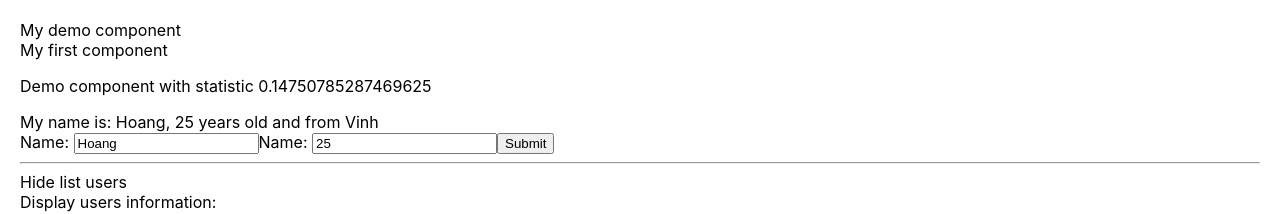
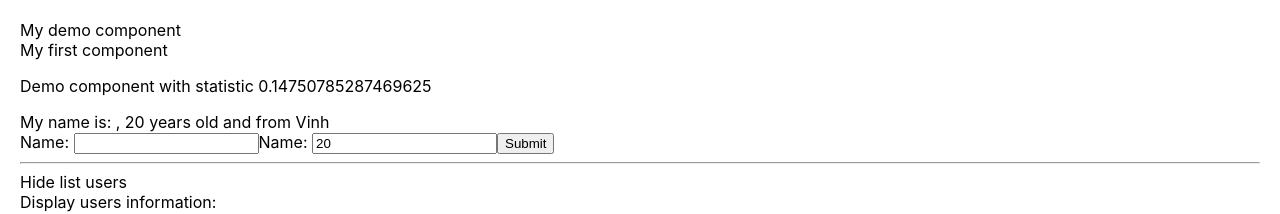
Before and after one commit to thruy/starter-React, a React (Create React App) app: page / in a window 1280 px wide. Shown: the top 214 px of the page. Built offline with nearby package versions, Linux system fonts and the light colour scheme.

Commit message:
function as props

```diff
--- a/src/App.js
+++ b/src/App.js
@@ -10,7 +10,7 @@ class App extends React.Component {
     return (
       <div>
         <div>My demo component</div>
-        <Demo></Demo>
+        <Demo />
       </div>
     )
   }
--- a/src/component/UserInfo.js
+++ b/src/component/AddUserInfo.js
@@ -1,10 +1,10 @@
 import React from "react";
 
-class UserInfo extends React.Component {
+class AddUserInfo extends React.Component {
     state = {
-        name: 'Hoang',
+        name: '',
         Address: 'Vinh',
-        age: 25
+        age: 20
     }
 
     handleClick(event) {
@@ -36,11 +36,16 @@ class UserInfo extends React.Component {
 
     handleOnSubmit(event) {
         event.preventDefault();
-        this.setState({
-            name: event.target[0].value,
-            age: event.target[1].value
-        })
+        // this.setState({
+        //     name: event.target[0].value,
+        //     age: event.target[1].value
+        // })
         console.log(this.state);
+        this.props.handleAddNewUser({
+            id: "random" + Math.floor(Math.random() * 1000),
+            name: this.state.name,
+            age: this.state.age
+        });
     }
     render() {
         return (
@@ -61,4 +66,4 @@ class UserInfo extends React.Component {
     }
 }
 
-export default UserInfo;
+export default AddUserInfo;
--- a/src/component/Demo.js
+++ b/src/component/Demo.js
@@ -1,20 +1,30 @@
 import React from "react";
-import UserInfo from "./UserInfo";
+import AddUserInfo from "./AddUserInfo";
 import DisplayInfor from "./DisplayInfor";
 
 class Demo extends React.Component {
-    users = [
-        { id: 1, name: 'Hoang', age: 25 },
-        { id: 2, name: 'Thruy', age: 12 },
-        { id: 3, name: 'Thao', age: 23 }
-    ]
+    state = {
+        users: [
+            { id: 1, name: 'Hoang', age: 25 },
+            { id: 2, name: 'Thruy', age: 12 },
+            { id: 3, name: 'Thao', age: 23 }
+        ]
+    }
+
+    handleAddNewUser = (user) => {
+        console.log("check new user: ", user);
+        this.setState({
+            users: [user, ...this.state.users]
+        })
+
+    }
     //jsx
     render() {
         return (
             <div>
-                <UserInfo />
+                <AddUserInfo handleAddNewUser={this.handleAddNewUser} />
                 <hr />
-                <DisplayInfor listUsers={this.users} />
+                <DisplayInfor listUsers={this.state.users} />
                 <br />
             </div>
         )
--- a/src/component/DisplayInfor.js
+++ b/src/component/DisplayInfor.js
@@ -12,8 +12,8 @@ class DisplayInfor extends React.Component {
     render() {
         //console.log(this.props);
         const { listUsers } = this.props;
-        console.log('Check list user: ', listUsers);
-        console.table(listUsers);
+        //console.log('Check list user: ', listUsers);
+        //console.table(listUsers);
         return (
             <div>
                 <div>
```
